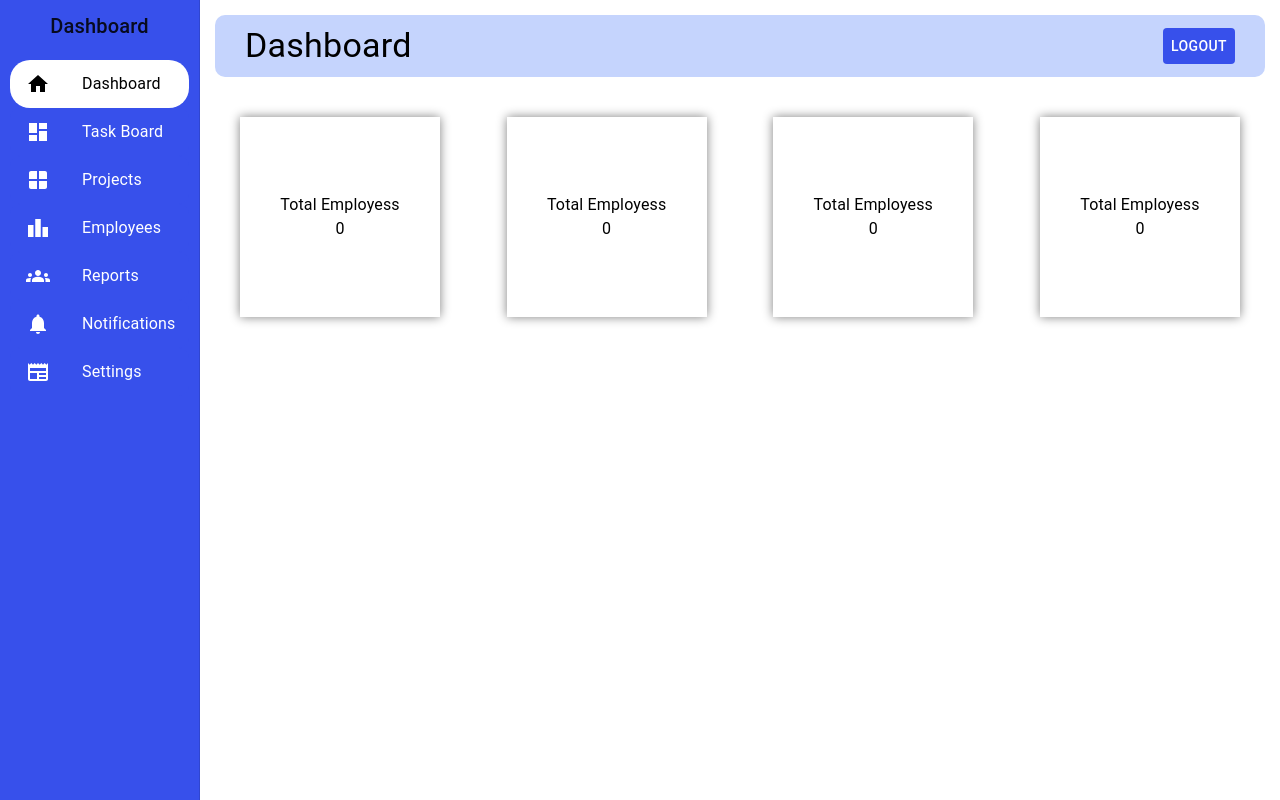
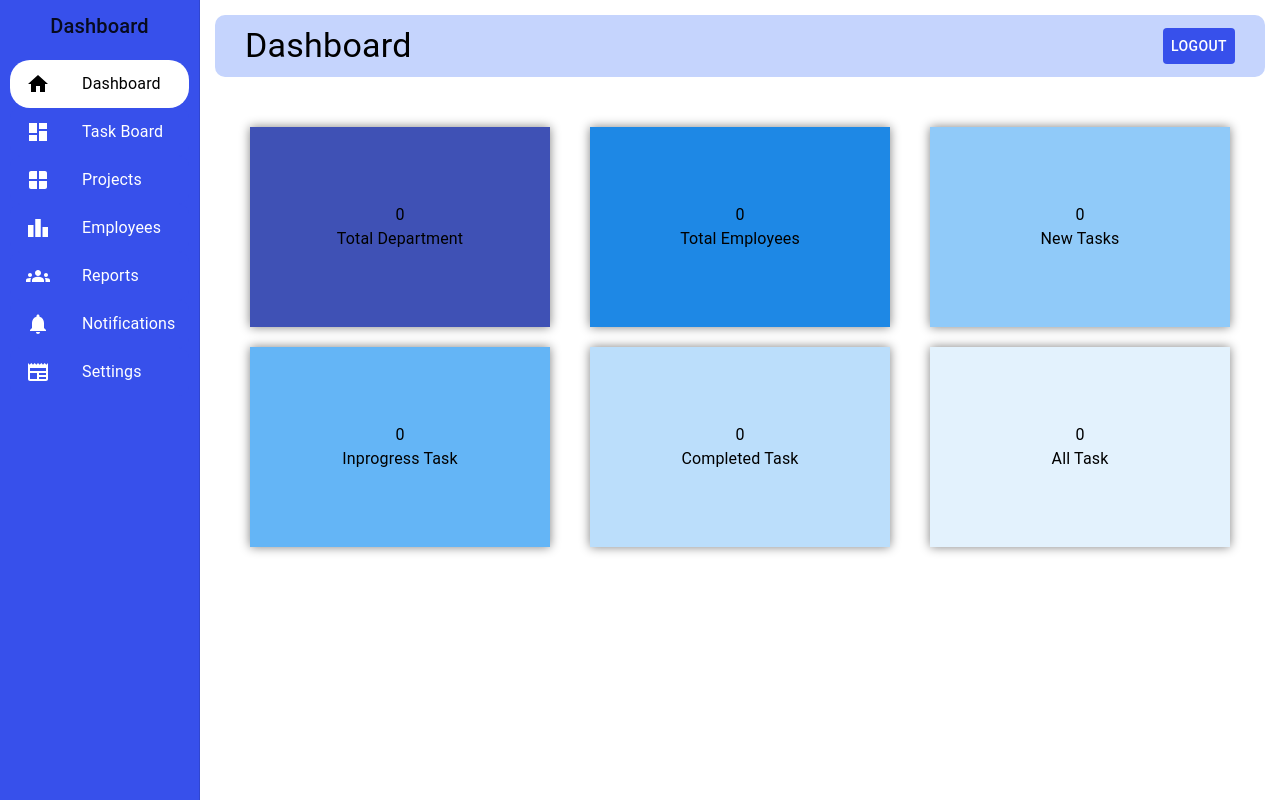
Before and after one commit to Pooja-Mehra9921/Employe-Task-Management-System, a React (Vite) app: page /dashboard in a window 1280 px wide. Built offline with nearby package versions, Linux system fonts and the light colour scheme.

Commit message:
adding add employe functionality

```diff
--- /dev/null
+++ b/src/components/AddEmployeModal/index.jsx
@@ -0,0 +1,42 @@
+import * as React from "react";
+import { Box, Button, Typography, Modal } from "@mui/material";
+
+const style = {
+  position: "absolute",
+  top: "50%",
+  left: "50%",
+  transform: "translate(-50%, -50%)",
+  width: 400,
+  bgcolor: "background.paper",
+  border: "none",
+  boxShadow: 24,
+  borderRadius: "10px",
+  p: 4,
+};
+
+const AddEmployee = ({ open, setOpen }) => {
+  const handleClose = () => setOpen(false);
+
+  return (
+    <Modal
+      open={open}
+      onClose={handleClose}
+      aria-labelledby="modal-modal-title"
+      aria-describedby="modal-modal-description"
+    >
+      <Box sx={style}>
+        <Typography id="modal-modal-title" variant="h6" component="h2">
+          Add New Employee
+        </Typography>
+        <Typography id="modal-modal-description" sx={{ mt: 2 }}>
+          Employee form will be added here.
+        </Typography>
+        <Button onClick={handleClose} sx={{ mt: 2 }}>
+          Close
+        </Button>
+      </Box>
+    </Modal>
+  );
+};
+
+export default AddEmployee;
--- a/src/components/Employees/index.jsx
+++ b/src/components/Employees/index.jsx
@@ -1,13 +1,21 @@
-import React from "react";
+import React, { useState } from "react";
 // styles
 import "./style.css";
 import { Box, Button, InputAdornment, TextField } from "@mui/material";
 import SearchIcon from "@mui/icons-material/Search";
 import AddIcon from "@mui/icons-material/Add";
+import AddEmployee from "../AddEmployeModal";
 
 const Employees = () => {
+  const [openAddEmployee, setOpenAddEmployee] = useState(false);
+
+  const handleAddEmployee = () => {
+    setOpenAddEmployee(true);
+  };
+
   return (
     <>
+      <AddEmployee open={openAddEmployee} setOpen={setOpenAddEmployee} />
       <Box className="emp-sec-main-container">
         <TextField
           variant="outlined"
@@ -44,9 +52,17 @@ const Employees = () => {
         />
 
         <Button
-          variant="obtained"
+          variant="contained"
           className="add-empl-btn"
           startIcon={<AddIcon />}
+          onClick={handleAddEmployee}
+          sx={{
+            backgroundColor: "#90CAF9",
+            color: "#000",
+            "&:hover": {
+              backgroundColor: "#64B5F6",
+            },
+          }}
         >
           Add New Employee
         </Button>
--- a/src/components/Home/index.jsx
+++ b/src/components/Home/index.jsx
@@ -9,10 +9,12 @@ const Home = ()=>{
         <>
         <Box className="css-1ygil4i-MuiToolbar-root"></Box>
         <Box className="homeSection-main-container">
-        <HomeCart/>
-        <HomeCart/>
-        <HomeCart/>
-        <HomeCart/>
+        <HomeCart title={"Total Department"} bgColor={"#3F51B5"} />
+        <HomeCart title={"Total Employees"} bgColor={"#1E88E5"} />
+        <HomeCart title={"New Tasks"} bgColor={"#90CAF9"} />
+        <HomeCart title={"Inprogress Task"} bgColor={"#64B5F6"} />
+        <HomeCart title={"Completed Task"} bgColor={"#BBDEFB"} />
+        <HomeCart title={"All Task"} bgColor={"#E3F2FD"} />
 
         </Box>
         </>
--- a/src/components/HomeCart/index.jsx
+++ b/src/components/HomeCart/index.jsx
@@ -4,13 +4,14 @@ import React from "react";
 import "./style.css"
 import { Box, Typography } from "@mui/material";
 
-const HomeCart =()=>{
+const HomeCart =({title, bgColor})=>{
     return(
         <>
-        <Box className="main-homecart-container">
+        <Box sx={{margin:"10px", backgroundColor: bgColor}} className="main-homecart-container">
             <Box>
-            <Typography sx={{textAlign:"center"}}>Total Employess</Typography>
             <Typography sx={{textAlign:"center"}}>0</Typography>
+            <Typography sx={{textAlign:"center"}}>{title}</Typography>
+
             </Box>
 
         </Box>
--- a/src/components/HomeCart/style.css
+++ b/src/components/HomeCart/style.css
@@ -1,7 +1,7 @@
 .main-homecart-container{
     box-shadow: 0px 0px 10px grey;
     height: 200px;
-    width: 200px;
+    width: 300px;
     display: flex;
     align-items: center;
     justify-content: center;
```
Also changed, not shown: src/components/AddEmployeModal/style.css (added).
